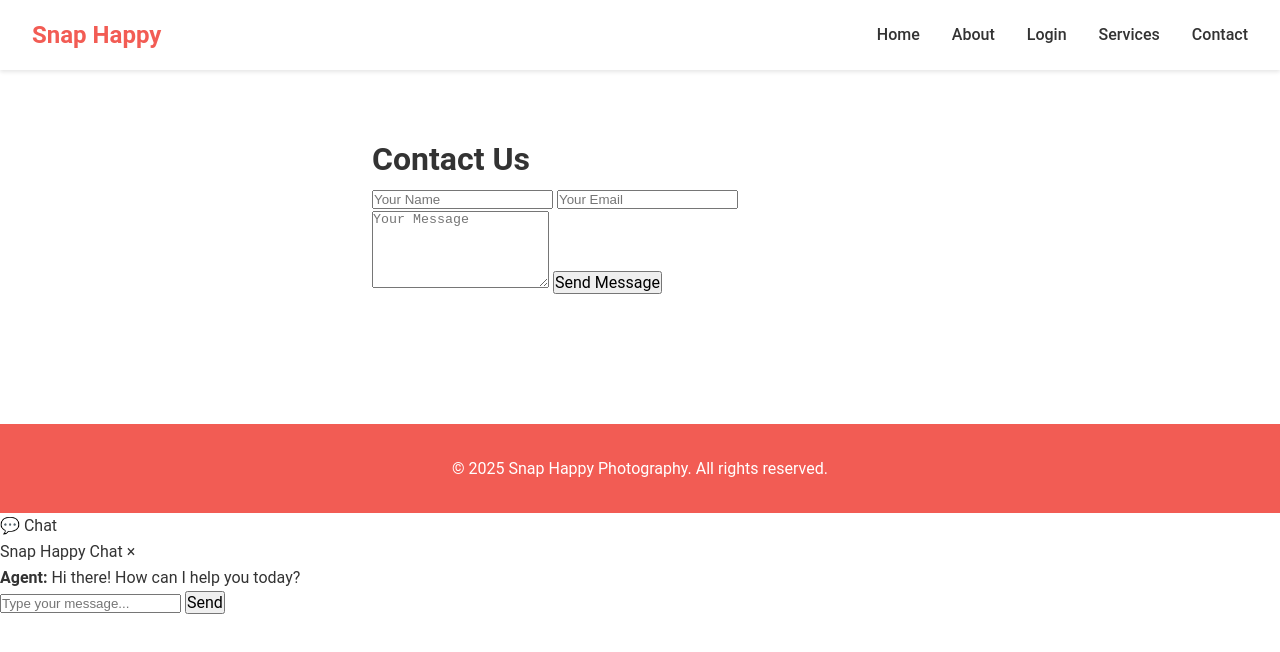
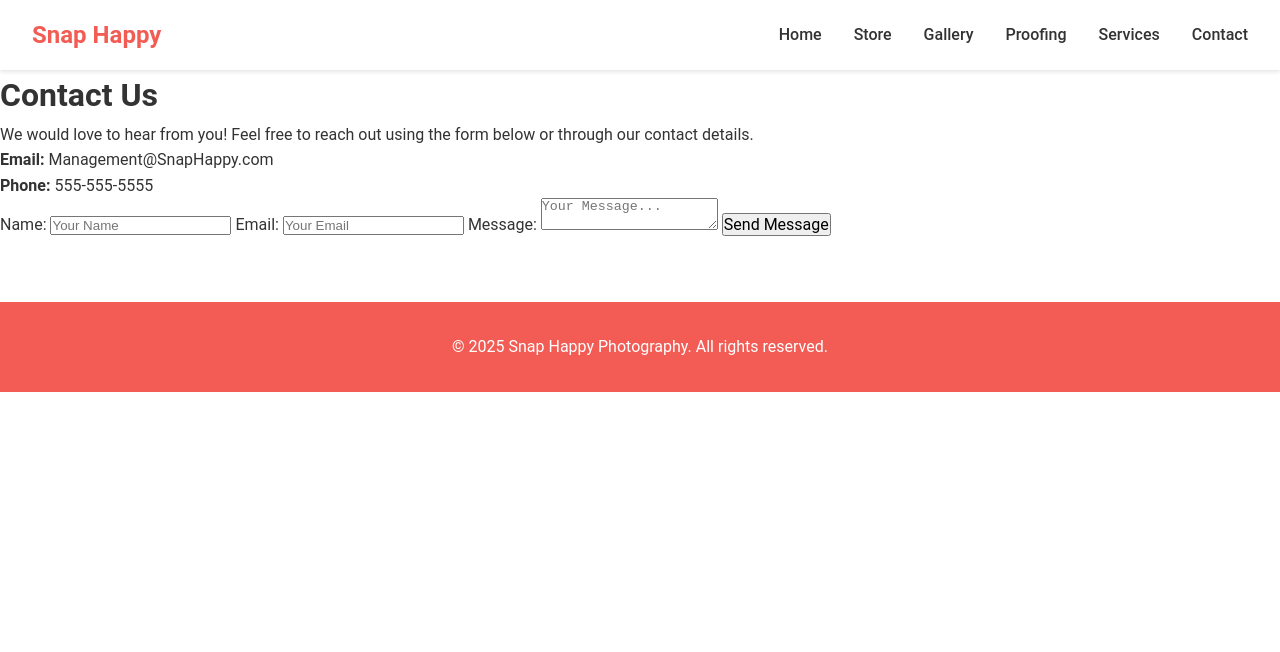
Before and after one commit to JSneathen/Snap-Happy, a plain HTML site: page contact.html in a window 1280 px wide. Drawn offline with Linux system fonts and the light colour scheme.

Commit message:
Update contact.html

```diff
--- a/contact.html
+++ b/contact.html
@@ -3,27 +3,43 @@
 <head>
   <meta charset="UTF-8">
   <meta name="viewport" content="width=device-width, initial-scale=1.0">
-  <title>Contact Us - Snap Happy Photography</title>
+  <title>Contact - Snap Happy Photography</title>
   <link rel="stylesheet" href="style.css">
+  <script defer src="script.js"></script>
 </head>
 <body>
+
   <nav>
     <div class="logo">Snap Happy</div>
     <ul>
       <li><a href="index.html">Home</a></li>
-      <li><a href="about.html">About</a></li>
-      <li><a href="login.html">Login</a></li>
+      <li><a href="store.html">Store</a></li>
+      <li><a href="gallery.html">Gallery</a></li>
+      <li><a href="proofing.html">Proofing</a></li>
       <li><a href="services.html">Services</a></li>
       <li><a href="contact.html">Contact</a></li>
     </ul>
   </nav>
 
-  <main style="padding:4rem 2rem; max-width:600px; margin:auto;">
+  <main class="contact-page">
     <h1>Contact Us</h1>
-    <form>
-      <input type="text" placeholder="Your Name" required>
-      <input type="email" placeholder="Your Email" required>
-      <textarea placeholder="Your Message" rows="5" required></textarea>
+    <p>We would love to hear from you! Feel free to reach out using the form below or through our contact details.</p>
+
+    <div class="contact-info">
+      <p><strong>Email:</strong> Management@SnapHappy.com</p>
+      <p><strong>Phone:</strong> 555-555-5555</p>
+    </div>
+
+    <form class="contact-form">
+      <label for="name">Name:</label>
+      <input type="text" id="name" placeholder="Your Name">
+
+      <label for="email">Email:</label>
+      <input type="email" id="email" placeholder="Your Email">
+
+      <label for="message">Message:</label>
+      <textarea id="message" placeholder="Your Message..."></textarea>
+
       <button type="submit">Send Message</button>
     </form>
   </main>
@@ -32,23 +48,5 @@
     <p>&copy; 2025 Snap Happy Photography. All rights reserved.</p>
   </footer>
 
-<div class="chat-bubble">💬 Chat</div>
-
-<div class="chat-box" id="chatBox">
-  <div class="chat-header">
-    Snap Happy Chat
-    <span class="close-btn">&times;</span>
-  </div>
-  <div class="chat-messages">
-    <p><strong>Agent:</strong> Hi there! How can I help you today?</p>
-  </div>
-  <div class="chat-input">
-    <input type="text" placeholder="Type your message...">
-    <button>Send</button>
-  </div>
-</div>
-
-
-  <script src="script.js"></script>
 </body>
 </html>
```
